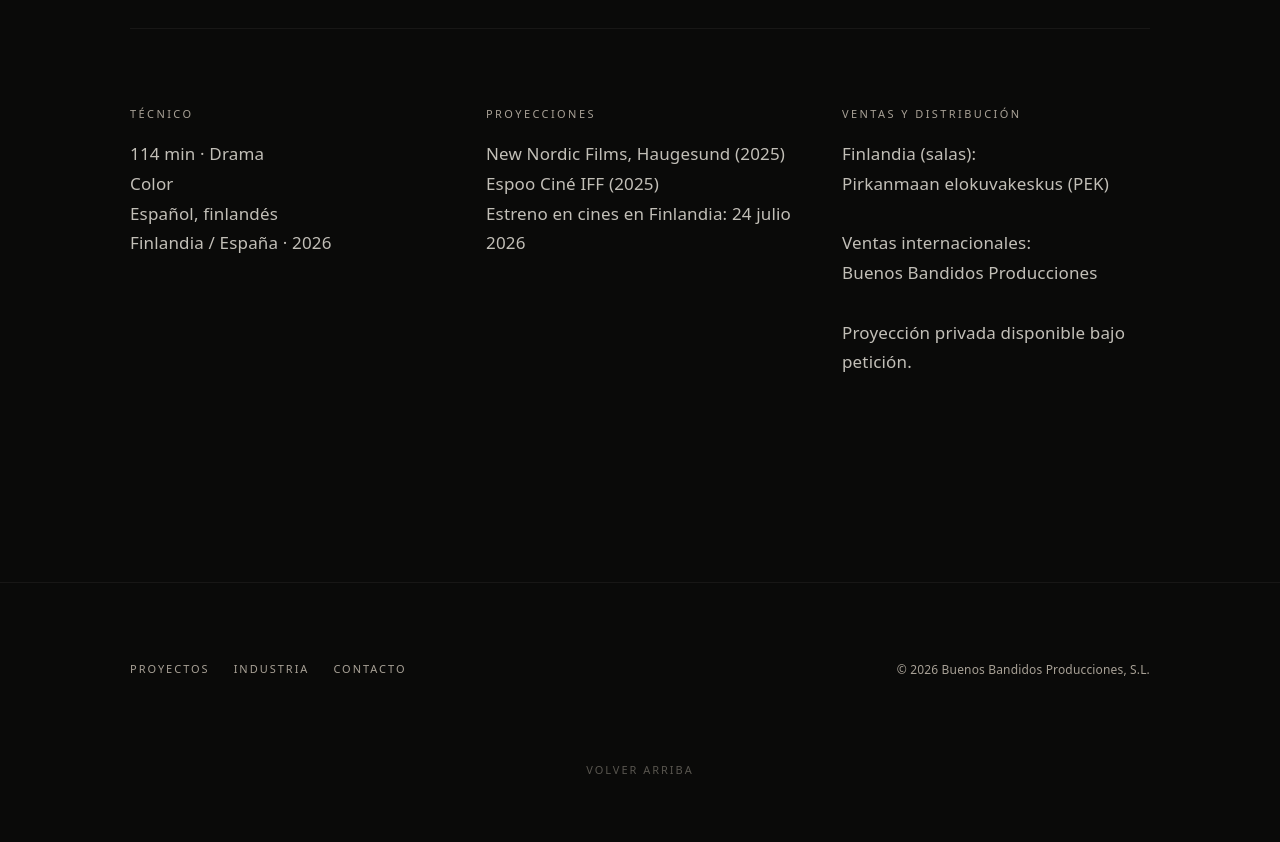
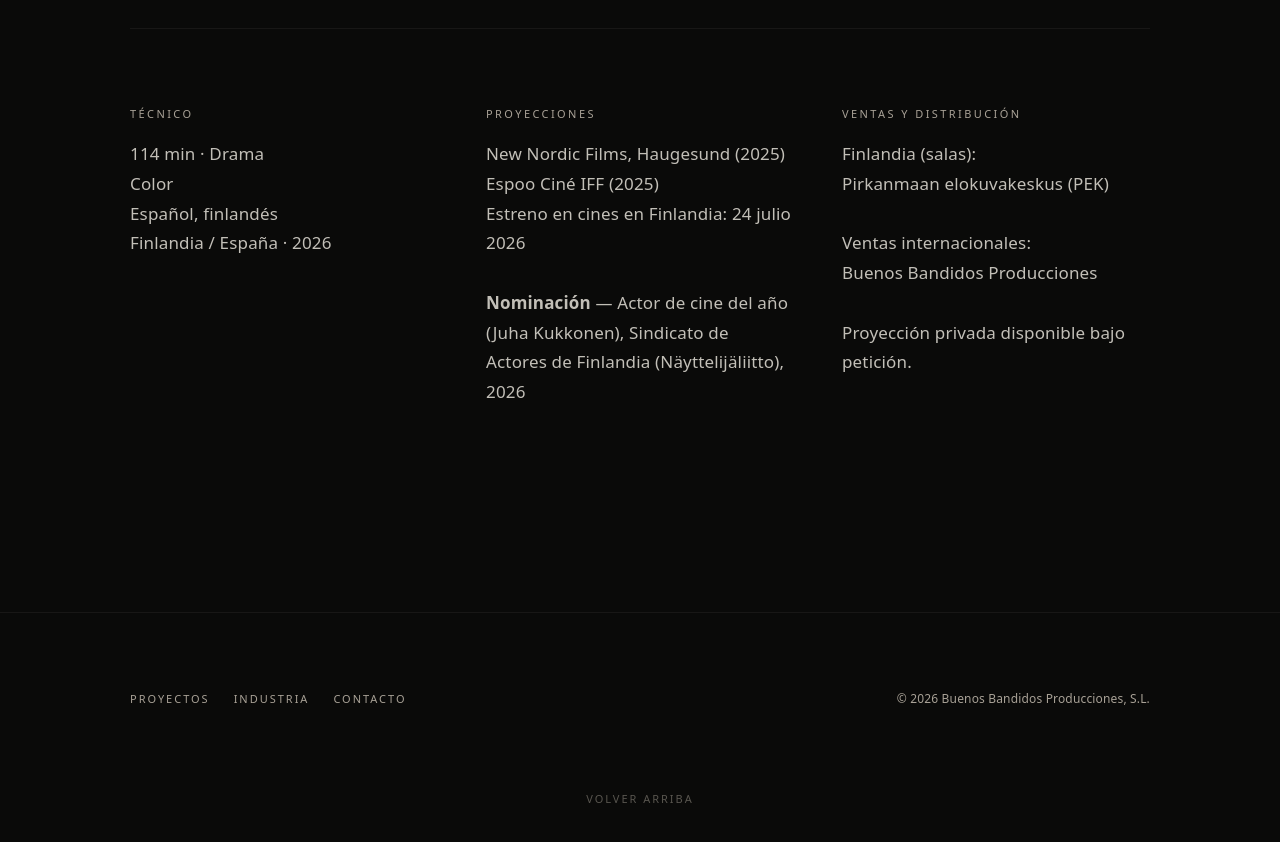
Before and after one commit to buenosbandidos-pixel/buenosbandidos-pixel.github.io, a plain HTML site: page es/don-quijote.html in a window 1280 px wide. Shown: the part 4980-5822 px from the top of the page. Drawn offline with nearby package versions, Linux system fonts and the light colour scheme.

Commit message:
DQ: Näyttelijäliiton ehdokkuus (Film Actor of the Year, Juha Kukkonen) Screenings-sarakkeeseen EN+ES
Co-Authored-By: Claude Sonnet 5.5 <noreply@anthropic.com>
Claude-Session: https://claude.ai/code/session_014vuubejRqgUsqRAWwCJ1Dk

```diff
--- a/es/don-quijote.html
+++ b/es/don-quijote.html
@@ -126,7 +126,7 @@
         <div>
           <div class="kicker">Proyecciones</div>
           <div class="body-text" style="margin-top:12px">
-            <p>New Nordic Films, Haugesund (2025)<br/>Espoo Cin&eacute; IFF (2025)<br/>Estreno en cines en Finlandia: 24 julio 2026</p>
+            <p>New Nordic Films, Haugesund (2025)<br/>Espoo Cin&eacute; IFF (2025)<br/>Estreno en cines en Finlandia: 24 julio 2026<br/><br/><strong>Nominaci&oacute;n</strong> &mdash; Actor de cine del a&ntilde;o (Juha Kukkonen), Sindicato de Actores de Finlandia (N&auml;yttelij&auml;liitto), 2026</p>
           </div>
         </div>
         <div>
```
Also changed, not shown: don-quijote.html (+1 -1 lines).
